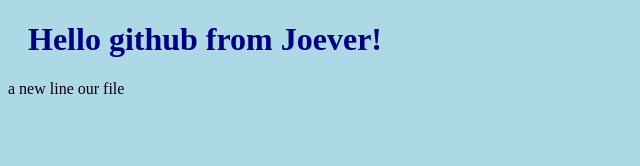
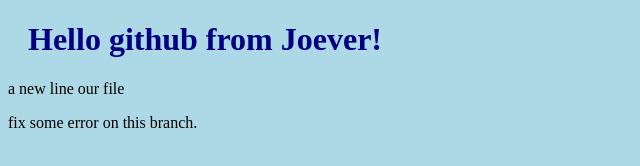
Before and after one commit to jmorallos/hello-world, a plain HTML site: page index.html in a window 1280 px wide. Shown: the whole page, without its empty margins (0-640 px from the left). Drawn offline with Linux system fonts and the light colour scheme.

Commit message:
updated index.html with emergency fix

```diff
--- a/index.html
+++ b/index.html
@@ -9,5 +9,6 @@
 <body>
     <h1>Hello github from Joever!</h1>
     <p>a new line our file</p>
+    <p>fix some error on this branch.</p>
 </body>
 </html>
```
